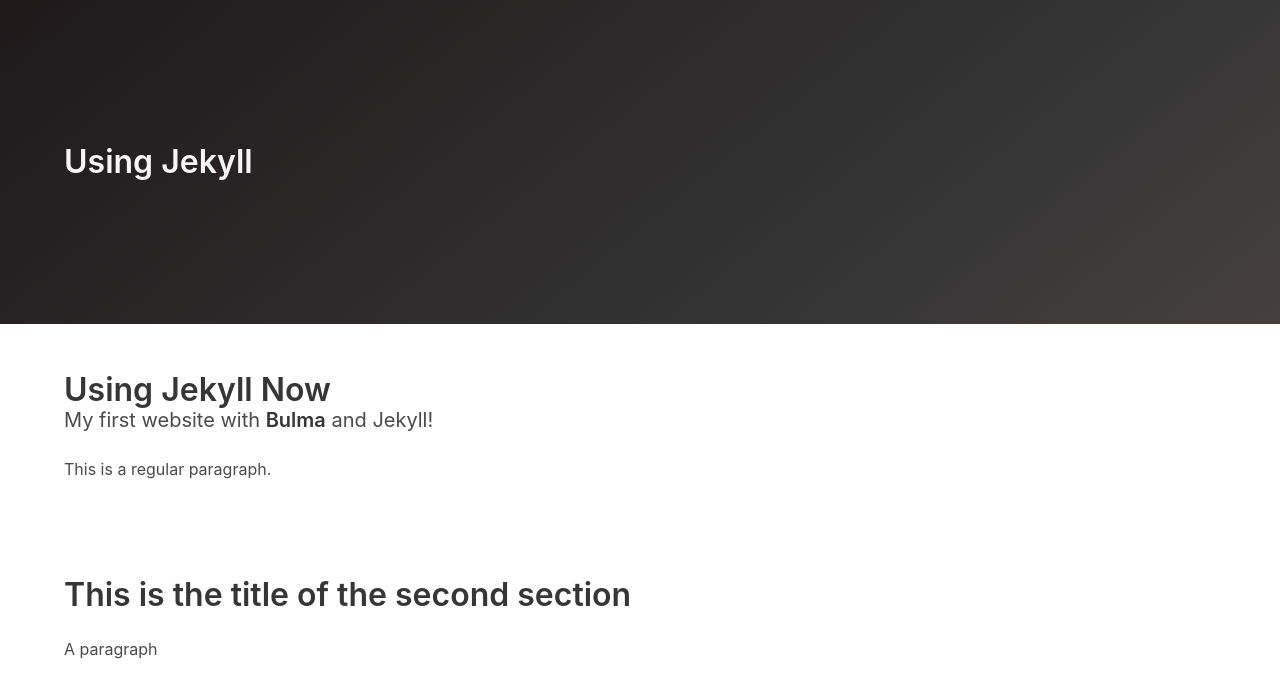
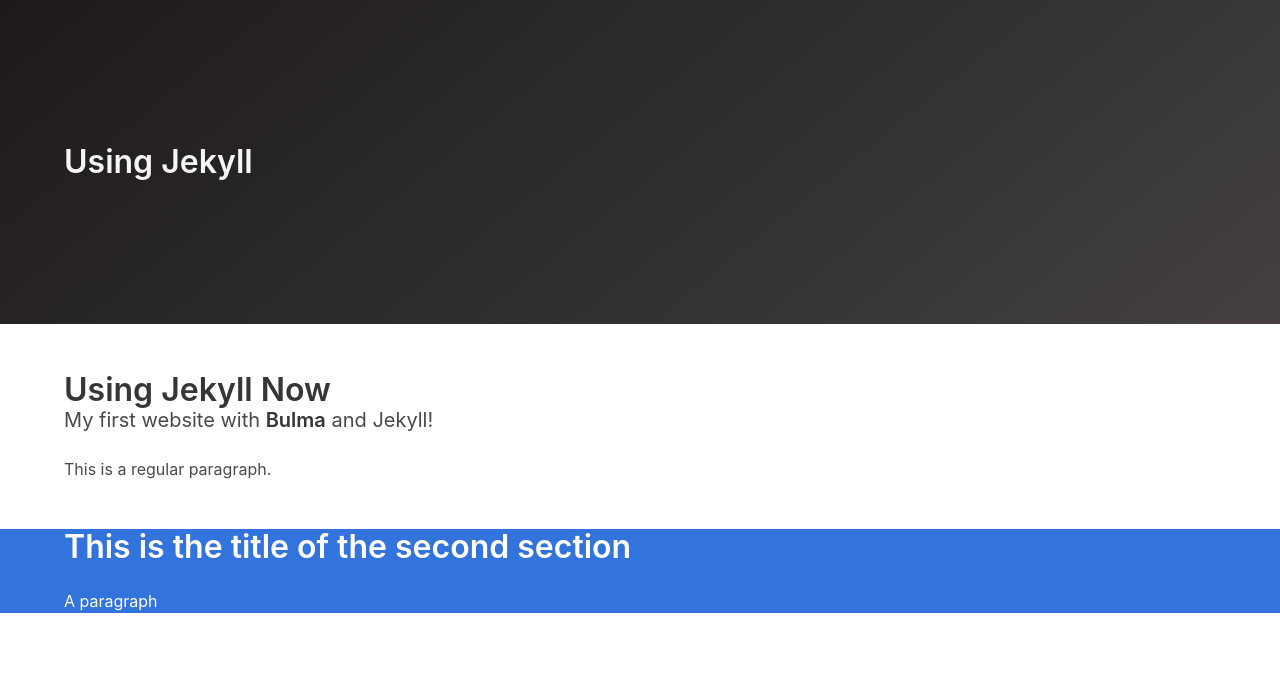
Before and after one commit to oscarlevin/testsite, a Jekyll site: the page built from index.html, in a window 1280 px wide. Shown: the top 698 px of the page. Built offline with Jekyll 4.4.1, drawn with Linux system fonts in a browser that asks for light colours.

Commit message:
more experiments

```diff
--- a/index.html
+++ b/index.html
@@ -16,7 +16,7 @@ title: "Using Jekyll"
     </div>
   </section>
 
-  <section class="section is-info">
+  <section class="hero is-info">
     <div class="container">
       <h1 class="title">This is the title of the second section </h1>
     <p>A paragraph</p>
```
